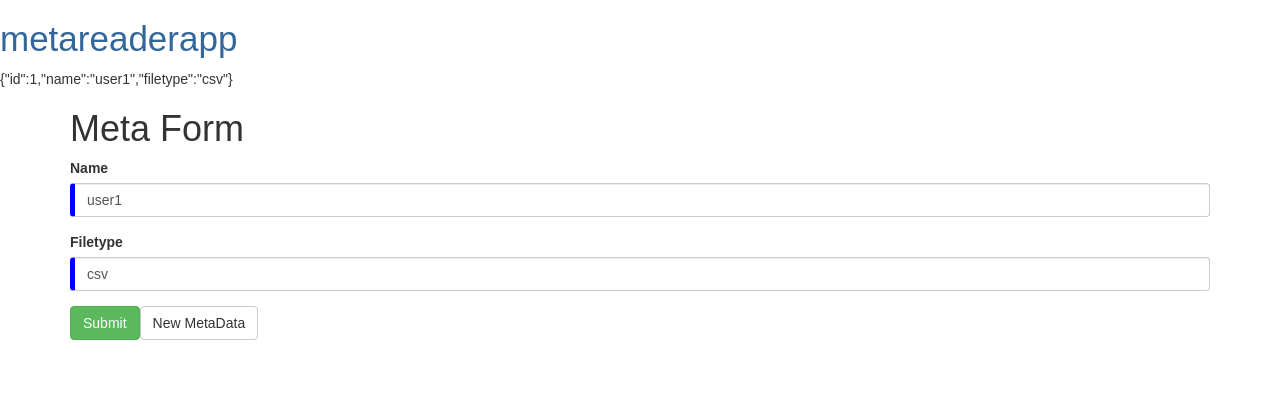
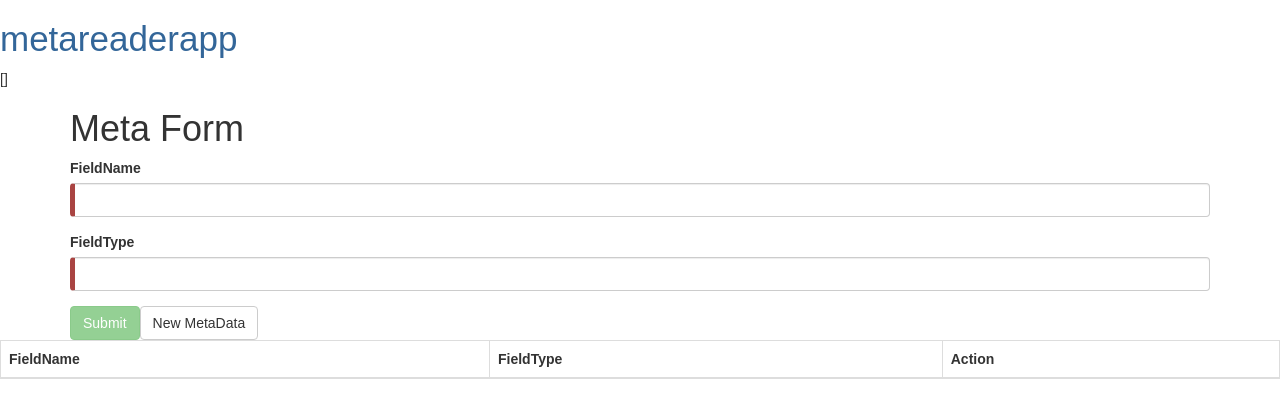
Before and after one commit to Janujan/MetaReader, an Angular app in the folder metareaderapp/: page / in a window 1280 px wide. Shown: the top 418 px of the page. Built offline with nearby package versions, Linux system fonts and the light colour scheme.

Commit message:
adding manual form

```diff
--- a/metareaderapp/src/app/form/form.component.html
+++ b/metareaderapp/src/app/form/form.component.html
@@ -1,29 +1,29 @@
 {{diagnostic}}
 <div class="container" [hidden]="submitted">
     <h1>Meta Form</h1>
-    <form (ngSubmit)="onSubmit()" #metaform="ngForm" >
+    <form (ngSubmit)="addField()" #metaform="ngForm" >
         <div class="form-group">
-            <label for="name">Name</label>
-            <input type="text" class="form-control" id="name"
+            <label for="name">FieldName</label>
+            <input type="text" class="form-control" id="FieldName"
                    required
-                   [(ngModel)]="model.name" name="name" #name="ngModel">
-            <div [hidden]="name.valid || name.pristine"
+                   [(ngModel)]="fieldData.FieldName" name="FieldName" #fieldname="ngModel">
+            <!-- <div [hidden]="FieldName.valid || FieldName.pristine"
                    class="alert alert-danger">
-                Name is required
-            </div>
+                Field Name is required
+            </div> -->
 
         </div>
 
         <div class="form-group">
-            <label for="name">Filetype</label>
-            <input type="text" class="form-control" id="filetype"
+            <label for="name">FieldType</label>
+            <input type="text" class="form-control" id="FieldType"
                    required
-                   [(ngModel)]="model.filetype" name="filetype" #filetype="ngModel">
+                   [(ngModel)]="fieldData.FieldType" name="FieldType" #fieldtype="ngModel">
 
-            <div [hidden]="filetype.valid || filetype.pristine"
+            <!-- <div [hidden]="FieldType.valid || FieldType.pristine"
                    class="alert alert-danger">
-                Filetype is required
-            </div>
+                Field Type is required
+            </div> -->
         </div>
 
       <button type="submit" class="btn btn-success" [disabled]="!metaform.form.valid">Submit</button>
@@ -33,14 +33,39 @@
     </form>
 </div>
 
-<div class="container" [hidden]="!submitted">
-    <h2>You've already submitted the meta data!</h2>
-    <div class="row">
-        {{model.name}}
-    </div>
-    <div class="row">
-        {{model.filetype}}
-    </div>
-    <button class="btn btn-primary" (click)="submitted=false">Edit</button>
-
-</div>
+<table class="table table-striped table-bordered">
+    <thead>
+        <tr>
+            <th>FieldName</th>
+            <th>FieldType</th>
+            <th>Action</th>
+        </tr>
+    </thead>
+    <tbody>
+        <tr *ngFor="let field of metaDataArray; let i = index">
+            <td>
+                <input [(ngModel)]="field.FieldName" class="form-control" type="text" name="{{field.FieldName}}" />
+            </td>
+            <td>
+                <input [(ngModel)]="field.FieldType" class="form-control" type="text" name="{{field.FieldType}}" />
+            </td>
+            <td>
+                <button class="btn btn-default"  type="button" ng-Click="deleteFieldValue(i)">Delete</button>
+            </td>
+        </tr>
+        <!-- <tr>
+            <td>
+                <input class="form-control" type="text" id="newAttributeCode" [(ngModel)]="newAttribute.code" name="newAttributeCode" />
+            </td>
+            <td>
+                <input class="form-control" type="text" id="newAttributeName" [(ngModel)]="newAttribute.name" name="newAttributeName" />
+            </td>
+            <td>
+                <input class="form-control" type="text" id="newAttributePrice" [(ngModel)]="newAttribute.price" name="newAttributePrice" />
+            </td>
+            <td>
+                <button class="btn btn-default" type="button" (click)="addFieldValue()">Add</button>
+            </td>
+        </tr>  -->
+    </tbody>
+</table>
--- a/metareaderapp/src/app/form/form.component.ts
+++ b/metareaderapp/src/app/form/form.component.ts
@@ -7,18 +7,19 @@ import { Metadata } from '../metadata';
   styleUrls: ['./form.component.css']
 })
 export class FormComponent{
+  private metaDataArray: Array<Metadata> = [];
+  private fieldData: Metadata = {fieldname: null, fieldtype: null};
 
-  constructor() { }
-
-  model = new Metadata(1, 'user1', 'csv');
   submitted = false;
 
-   // TODO: Remove this when we're done
-   get diagnostic() { return JSON.stringify(this.model); }
+  addField() {
+     this.metaDataArray.push(this.fieldData);
+     this.fieldData = {fieldname: null, fieldtype: null};
+  }
+  deleteField(index: number) {
+    this.metaDataArray.splice(index, 1);
+  }
+  //  // TODO: Remove this when we're done
+  get diagnostic() { return JSON.stringify(this.metaDataArray); }
 
-   onSubmit() { this.submitted = true; }
-
-   newMeta() {
-     this.model = new Metadata(2, '', '');
-   }
 }
--- a/metareaderapp/src/app/metadata.ts
+++ b/metareaderapp/src/app/metadata.ts
@@ -1,8 +1,6 @@
 export class Metadata {
     constructor(
-        public id: number,
-        public name: string,
-        public filetype: string,
-        public fields?: string,
+        public fieldname: string,
+        public fieldtype: string,
       ) {  }
 }
```
